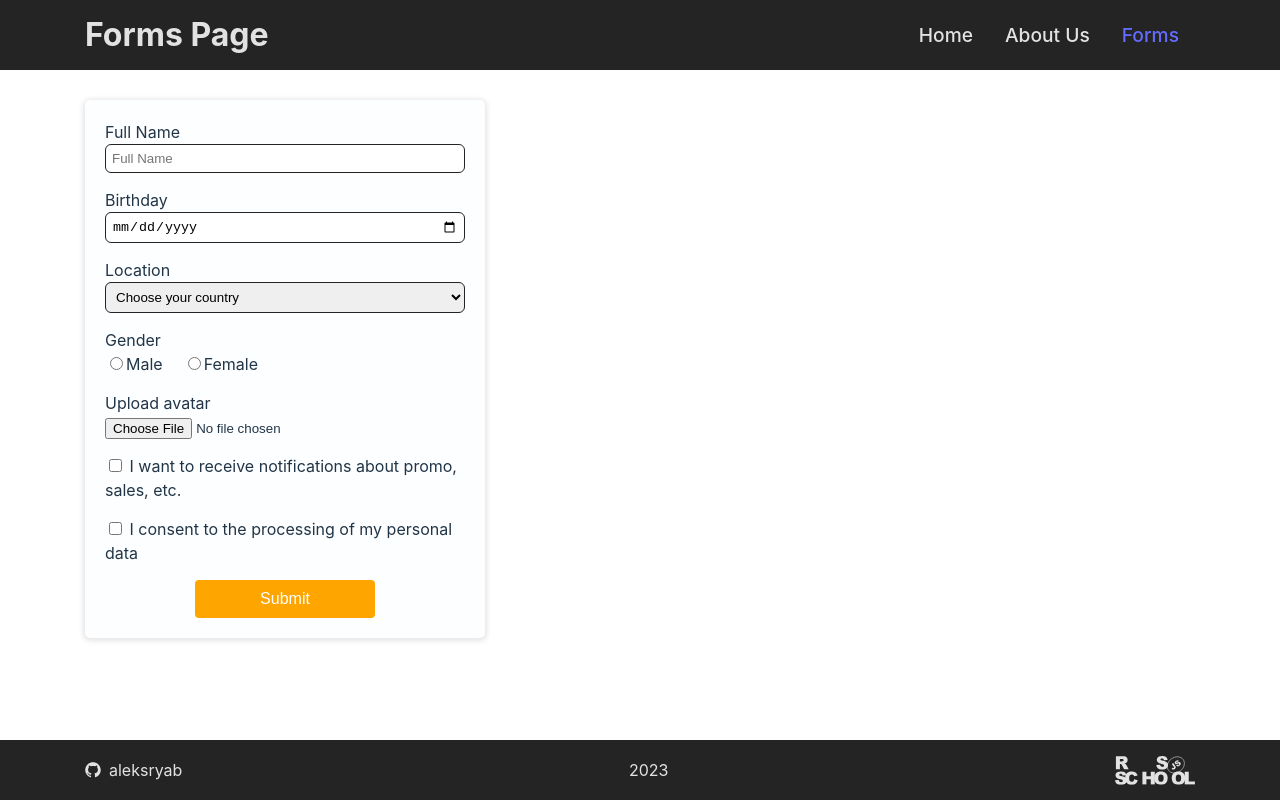
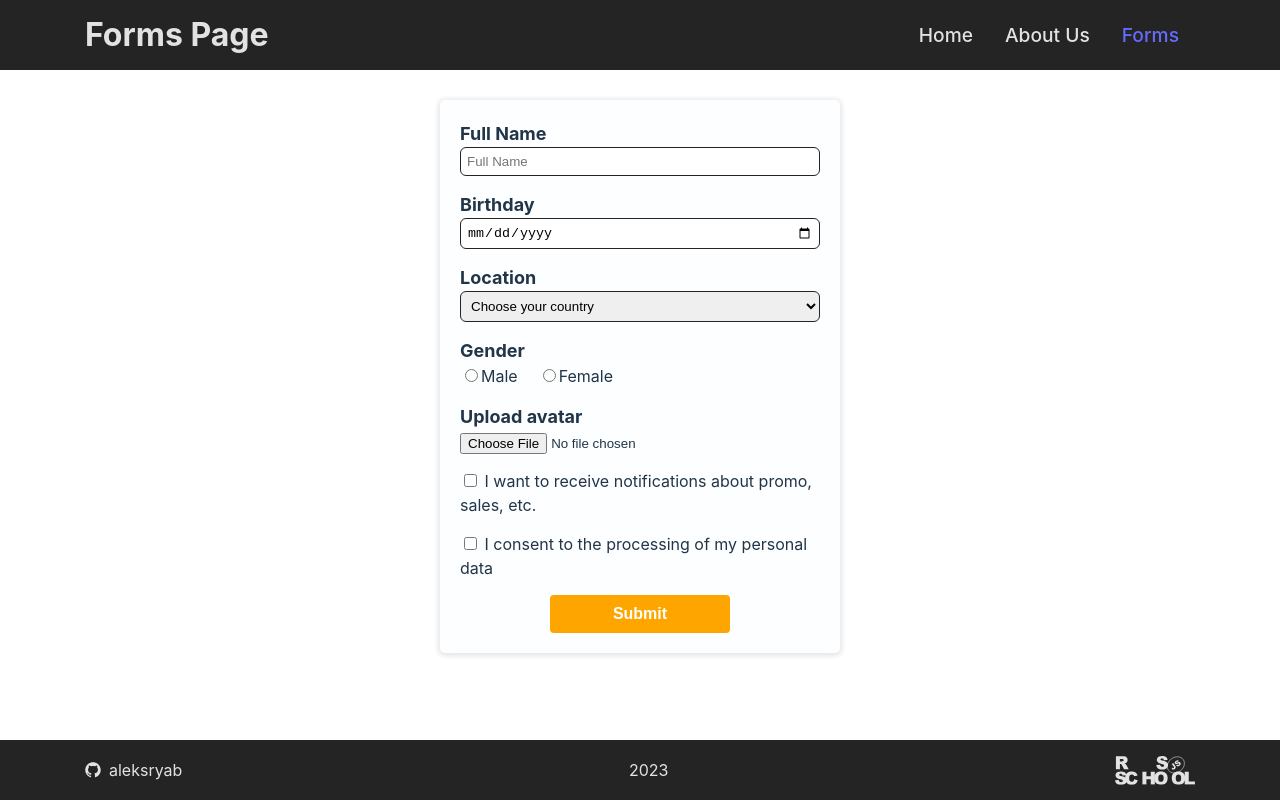
Before and after one commit to aleksryab/rss-react, a React (Vite) app: page /forms in a window 1280 px wide. Built offline with nearby package versions, Linux system fonts and the light colour scheme.

Commit message:
feat: add confirm message

```diff
--- a/src/components/Button/Button.scss
+++ b/src/components/Button/Button.scss
@@ -4,6 +4,7 @@
   justify-content: center;
   padding: 0.375rem 0.75rem;
   font-size: 1rem;
+  font-weight: bold;
   line-height: 1.5;
   border: 1px solid transparent;
   border-radius: 0.25rem;
--- /dev/null
+++ b/src/components/ConfirmMessage/ConfirmMessage.module.scss
@@ -0,0 +1,22 @@
+.wrapper {
+  position: fixed;
+  top: 0;
+  right: 0;
+  bottom: 0;
+  left: 0;
+  display: flex;
+  justify-content: center;
+  align-items: center;
+  background: rgba($color: #000000, $alpha: 0.5);
+  z-index: 1111;
+}
+
+.body {
+  min-width: 320px;
+  padding: 20px;
+  border-radius: 5px;
+  background: white;
+  font-size: 1.125rem;
+  font-weight: bold;
+  text-align: center;
+}
--- /dev/null
+++ b/src/components/ConfirmMessage/ConfirmMessage.tsx
@@ -0,0 +1,23 @@
+import React, { Component } from 'react';
+import Button from '../Button';
+import styles from './ConfirmMessage.module.scss';
+
+type ConfirmMessageProps = {
+  onClose: () => void;
+};
+
+export class ConfirmMessage extends Component<ConfirmMessageProps> {
+  render() {
+    const { onClose } = this.props;
+    return (
+      <div className={styles.wrapper} onClick={onClose}>
+        <div className={styles.body} onClick={(e) => e.stopPropagation()}>
+          <p>The data has been saved!</p>
+          <Button title="OK" onClick={onClose} />
+        </div>
+      </div>
+    );
+  }
+}
+
+export default ConfirmMessage;
--- /dev/null
+++ b/src/components/ConfirmMessage/index.ts
@@ -0,0 +1 @@
+export { default } from './ConfirmMessage';
--- a/src/components/InfoForm/InfoForm.module.scss
+++ b/src/components/InfoForm/InfoForm.module.scss
@@ -9,6 +9,11 @@
 .row {
   margin-bottom: 15px;
   text-align: left;
+}
+
+.label {
+  font-size: 1.125rem;
+  font-weight: bold;
 }
 
 .textInput {
--- a/src/components/InfoForm/InfoForm.tsx
+++ b/src/components/InfoForm/InfoForm.tsx
@@ -137,7 +137,9 @@ export class InfoForm extends Component<InfoFormProps> {
     return (
       <form className={styles.form} onSubmit={this.handleSubmit}>
         <div className={styles.row}>
-          <label htmlFor="fullName">Full Name</label>
+          <label className={styles.label} htmlFor="fullName">
+            Full Name
+          </label>
           <input
             className={styles.textInput}
             ref={this.fullNameRef}
@@ -149,7 +151,9 @@ export class InfoForm extends Component<InfoFormProps> {
           {fullNameError && <div className={styles.error}>{fullNameError}</div>}
         </div>
         <div className={styles.row}>
-          <label htmlFor="birthday">Birthday</label>
+          <label className={styles.label} htmlFor="birthday">
+            Birthday
+          </label>
           <input
             className={styles.textInput}
             ref={this.birthdayRef}
@@ -160,7 +164,9 @@ export class InfoForm extends Component<InfoFormProps> {
           {birthdayError && <div className={styles.error}>{birthdayError}</div>}
         </div>
         <div className={styles.row}>
-          <label htmlFor="country">Location</label>
+          <label className={styles.label} htmlFor="country">
+            Location
+          </label>
           <select
             className={styles.textInput}
             ref={this.countryRef}
@@ -178,7 +184,7 @@ export class InfoForm extends Component<InfoFormProps> {
           {countryError && <div className={styles.error}>{countryError}</div>}
         </div>
         <div className={styles.row}>
-          <label>Gender</label>
+          <label className={styles.label}>Gender</label>
           <div className={styles.radioGroup}>
             <label>
               <input ref={this.maleGenderRef} type="radio" name="gender" value="male" />
@@ -192,7 +198,9 @@ export class InfoForm extends Component<InfoFormProps> {
           {ganderError && <div className={styles.error}>{ganderError}</div>}
         </div>
         <div className={styles.row}>
-          <label htmlFor="avatar">Upload avatar</label>
+          <label className={styles.label} htmlFor="avatar">
+            Upload avatar
+          </label>
           <div>
             <input
               ref={this.avatarRef}
--- a/src/pages/FormsPage.tsx
+++ /dev/null
@@ -1,41 +0,0 @@
-import React, { Component } from 'react';
-import Layout from '../components/Layout';
-import InfoForm from '../components/InfoForm';
-import { IFormInfo } from '../types';
-import FormCard from '../components/FormCard';
-
-type FormsPageProps = Record<string, never>;
-type FormsPageState = {
-  formCards: IFormInfo[];
-};
-
-export class FormsPage extends Component<FormsPageProps, FormsPageState> {
-  state = {
-    formCards: [],
-  };
-
-  handleSubmit = (info: IFormInfo) => {
-    this.setState((state) => ({ formCards: [...state.formCards, info] }));
-  };
-
-  render() {
-    const { formCards } = this.state;
-
-    return (
-      <Layout title="Forms Page">
-        <div data-testid="forms-page">
-          <div>
-            <InfoForm onSubmit={this.handleSubmit} />
-          </div>
-          <div>
-            {formCards.map((card, idx) => (
-              <FormCard cardInfo={card} key={idx} />
-            ))}
-          </div>
-        </div>
-      </Layout>
-    );
-  }
-}
-
-export default FormsPage;
--- /dev/null
+++ b/src/pages/FormsPage/FormsPage.module.scss
@@ -0,0 +1,11 @@
+.formContainer {
+  display: flex;
+  justify-content: center;
+  margin-bottom: 50px;
+}
+
+.cardsContainer {
+  display: flex;
+  flex-wrap: wrap;
+  gap: 50px 75px;
+}
--- /dev/null
+++ b/src/pages/FormsPage/FormsPage.tsx
@@ -0,0 +1,50 @@
+import React, { Component } from 'react';
+import Layout from '../../components/Layout';
+import InfoForm from '../../components/InfoForm';
+import { IFormInfo } from '../../types';
+import FormCard from '../../components/FormCard';
+import styles from './FormsPage.module.scss';
+import ConfirmMessage from '../../components/ConfirmMessage';
+
+type FormsPageProps = Record<string, never>;
+type FormsPageState = {
+  formCards: IFormInfo[];
+  showMessage: boolean;
+};
+
+export class FormsPage extends Component<FormsPageProps, FormsPageState> {
+  state = {
+    formCards: [],
+    showMessage: false,
+  };
+
+  handleSubmit = (info: IFormInfo) => {
+    this.setState((state) => ({ formCards: [...state.formCards, info], showMessage: true }));
+  };
+
+  handleCloseMessage = () => {
+    this.setState({ showMessage: false });
+  };
+
+  render() {
+    const { formCards, showMessage } = this.state;
+
+    return (
+      <Layout title="Forms Page">
+        <div data-testid="forms-page">
+          <div className={styles.formContainer}>
+            <InfoForm onSubmit={this.handleSubmit} />
+          </div>
+          <div className={styles.cardsContainer}>
+            {formCards.map((card, idx) => (
+              <FormCard cardInfo={card} key={idx} />
+            ))}
+          </div>
+          {showMessage && <ConfirmMessage onClose={this.handleCloseMessage} />}
+        </div>
+      </Layout>
+    );
+  }
+}
+
+export default FormsPage;
--- /dev/null
+++ b/src/pages/FormsPage/index.ts
@@ -0,0 +1 @@
+export { default } from './FormsPage';
```
